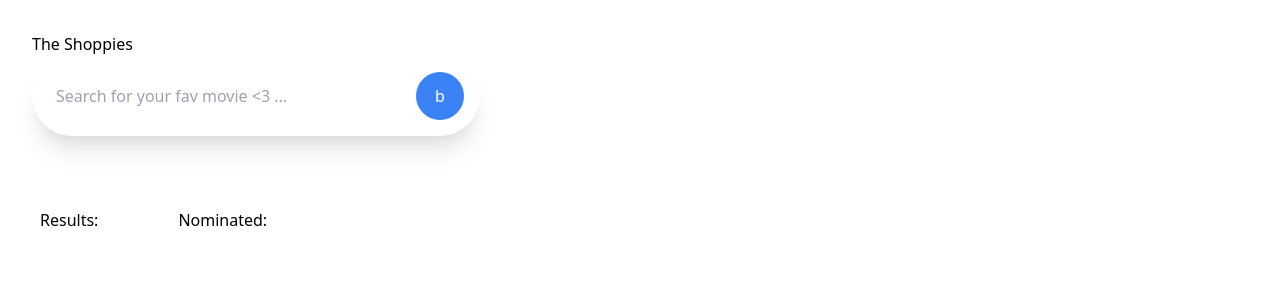
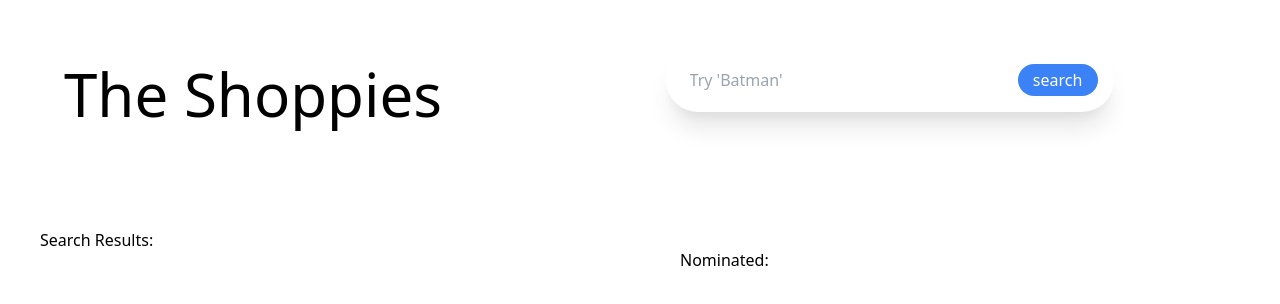
Before and after one commit to Foamyseal/moooovies, a React (Create React App) app: page / in a window 1280 px wide. Shown: the top 304 px of the page. Built offline with nearby package versions, Linux system fonts and the light colour scheme; no server answers.

Commit message:
add press enter to search, clean up some UI

```diff
--- a/src/components/Error.js
+++ /dev/null
@@ -1,21 +0,0 @@
-import React from 'react';
-
-
-export default class ErrorHandler extends React.Component {
-    constructor(props) {
-      super(props);
-      this.state = { hasError: false };
-    }
-
-    componentDidCatch() {
-      this.setState({ hasError: true });
-    }
-
-    render() {
-      if (this.state.hasError) {
-        // You can render any custom fallback UI
-        return <h1>Something went wrong.</h1>;
-      }
-      return this.props.children;
-    }
-  }
--- a/src/components/cards/MovieCard.js
+++ b/src/components/cards/MovieCard.js
@@ -47,15 +47,15 @@ const MovieCard = (props) => {
                 {props.card.description}
               </p>
             </div>
-            <div class="w-full lg:w-1/5 mt-6 lg:mt-0 lg:px-4 text-center md:text-left">
+            <div class=" lg:w-1/5 mt-6 lg:mt-0 lg:px-4 text-center md:text-left">
               { checkNominated() ?
                 <button
-                  class="bg-blue-500 hover:bg-blue-700 -mx-2 text-white py-2 px-4 rounded-full"
+                  class="bg-green-500 hover:bg-green-700 -mx-2 text-white py-2 px-4 rounded-full"
                   onClick={handleSubmit}
                 >
                   Nominate
                 </button>
-                : <div class="bg-red-500 -mx-2 text-white  rounded-full">
+                : <div class="bg-red-500 -mx-2 text-white py-2 px-4 rounded-full">
                   Nominated
                 </div>
               }
--- a/src/components/search/SearchBar.js
+++ b/src/components/search/SearchBar.js
@@ -13,6 +13,7 @@ export default class SearchBar extends Component {
       movies: [],
       favouriteMovies: [],
       favouriteMoviesId: [],
+      fullyNominated: false,
     };
     this.handleInputChange = this.handleInputChange.bind(this);
     this.nominateMovie = this.nominateMovie.bind(this);
@@ -22,6 +23,12 @@ export default class SearchBar extends Component {
     this.setState({
       searchQuery: event.target.value,
     });
+  }
+
+  handleEnterKeyDown (e) {
+    if(e.keyCode === 13) {
+      this.searchMovies();
+    }
   }
 
   searchMovies = async () => {
@@ -35,16 +42,25 @@ export default class SearchBar extends Component {
       });
   };
 
-
-
   nominateMovie(movie) {
+    if (this.state.favouriteMovies.length === 5) {
+      this.setState((prevState) => ({
+        fullyNominated: !prevState.fullyNominated,
+      }));
+    } else {
       this.setState({
         favouriteMovies: this.state.favouriteMovies.concat([movie]),
         favouriteMoviesId: this.state.favouriteMoviesId.concat([movie.imdbID]),
       });
     }
+  }
 
   removeMovie(index, id) {
+    if (this.state.favouriteMovies.length <= 5) {
+      this.setState((prevState) => ({
+        fullyNominated: prevState.fullyNominated === false,
+      }));
+    }
     var tempFavMovies = [...this.state.favouriteMovies];
     var tempFavMovieIds = [...this.state.favouriteMoviesId];
     if (index !== -1) {
@@ -54,16 +70,19 @@ export default class SearchBar extends Component {
           tempFavMovieIds.splice(i, 1);
         }
       }
-      this.setState({ favouriteMovies: tempFavMovies, favouriteMoviesId: tempFavMovieIds});
+      this.setState({
+        favouriteMovies: tempFavMovies,
+        favouriteMoviesId: tempFavMovieIds,
+      });
     }
   }
 
   render() {
     return (
       <div>
-        <div class="p-8">
-          <div>The Shoppies</div>
-          <div class="max-w-md">
+        <div class="grid grid-flow-col p-8">
+          <div class="text-6xl p-8">The Shoppies</div>
+          <div class="max-w-md mt-4">
             <div
               class="bg-white flex items-center rounded-full shadow-xl"
               onSubmit={this.searchMovies}
@@ -72,17 +91,18 @@ export default class SearchBar extends Component {
                 class="rounded-l-full w-full py-4 px-6 text-gray-700 leading-tight focus:outline-none"
                 id="search"
                 type="text"
-                placeholder="Search for your fav movie <3 ..."
+                placeholder="Try 'Batman'"
                 value={this.state.searchQuery}
                 onChange={this.handleInputChange}
+                onKeyDown={(e) => this.handleEnterKeyDown(e)}
               />
               <div class="p-4">
                 <button
-                  class="bg-blue-500 text-white rounded-full p-2 hover:bg-blue-400 focus:outline-none w-12 h-12 flex items-center justify-center"
+                  class="bg-blue-500 text-white rounded-full p-2 hover:bg-blue-400 focus:outline-none w-20 h-8 flex items-center justify-center"
                   onClick={this.searchMovies}
                 >
                   {" "}
-                  b
+                  search
                 </button>
               </div>
             </div>
@@ -95,10 +115,10 @@ export default class SearchBar extends Component {
             </button>
           )}
         </div>
+        <div class="grid grid-cols-2 grid-flow-col gap-4flex justify-start">
           {this.state.movies ? (
-          <div class="grid grid-rows-2 grid-flow-col gap-4flex justify-start">
-            <div class="p-10 grid grid-cols-1 sm:grid-cols-1 md:grid-cols-1 lg:grid-cols-1 xl:grid-cols-1 row-start-1 row-end-3  gap-5">
-              Results:
+            <div class="p-10 grid grid-cols-1 sm:grid-cols-1 md:grid-cols-1 lg:grid-cols-1 xl:grid-cols-1 col-start-1 col-end-2 gap-5">
+              Search Results:
               {this.state.movies.length !== 0 && (
                 <SearchBarResults
                   nominateMovie={this.nominateMovie}
@@ -107,8 +127,20 @@ export default class SearchBar extends Component {
                 />
               )}
             </div>
-            <div class="p-10 grid grid-cols-1 sm:grid-cols-1 md:grid-cols-1 lg:grid-cols-1 xl:grid-cols-1 row-start-1 row-end-3 gap-5">
+          ) : (
+            <div> ERROR: Please enter a valid movie title! </div>
+          )}
+          <div class="p-10 grid grid-cols-1 grid-flow-row sm:grid-cols-1 md:grid-cols-1 lg:grid-cols-1 xl:grid-cols-1 gap-5">
+            <div>
+              {this.state.fullyNominated && (
+                <button class="bg-blue-500 hover:bg-blue-700 -mx-2 text-white py-2 px-4 rounded-full">
+                  Please delete movies off nomination list before adding new ones!
+                </button>
+              )}
+            </div>
+            <div class="">
             Nominated:
+            </div>
             {this.state.favouriteMovies.length !== 0 && (
               <FavouriteMovies
                 removeMovie={this.removeMovie.bind(this)}
@@ -117,9 +149,6 @@ export default class SearchBar extends Component {
             )}
           </div>
         </div>
-        ) : (
-          <div> ERROR: Please enter a valid movie title! </div>
-        )}
       </div>
     );
   }
```
Lines whose indentation alone changed are shown as unchanged.
